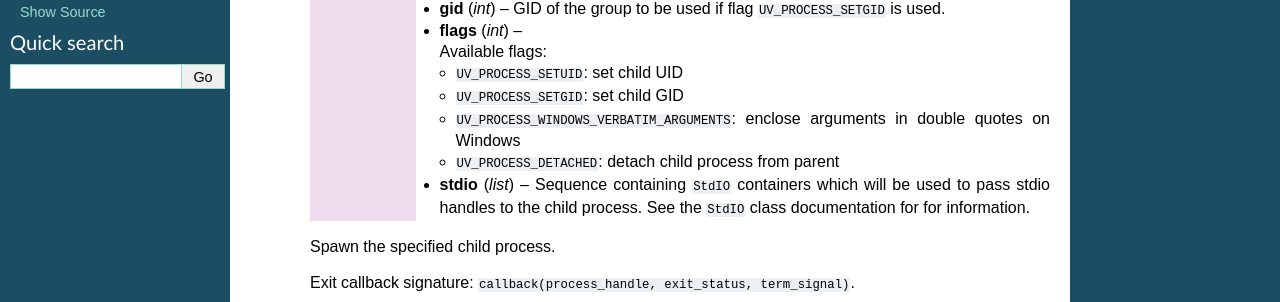
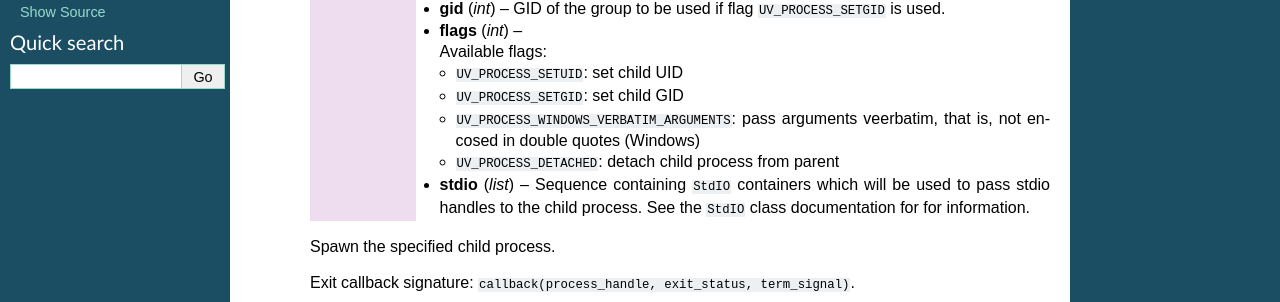
Before and after one commit to saghul/pyuv, a Sphinx documentation site: the page built from docs/process.rst, in a window 1280 px wide. Shown: the part 414-716 px from the top of the page. Built offline with Sphinx 7.4.7, drawn with Linux system fonts in a browser that asks for light colours.

Commit message:
Fixed UV_PROCESS_WINDOWS_VERBATIM_ARGUMENTS documentation

```diff
--- a/docs/process.rst
+++ b/docs/process.rst
@@ -40,7 +40,8 @@
 
             - ``UV_PROCESS_SETUID``: set child UID
             - ``UV_PROCESS_SETGID``: set child GID
-            - ``UV_PROCESS_WINDOWS_VERBATIM_ARGUMENTS``: enclose arguments in double quotes on Windows
+            - ``UV_PROCESS_WINDOWS_VERBATIM_ARGUMENTS``: pass arguments veerbatim, that is, not encosed
+              in double quotes (Windows)
             - ``UV_PROCESS_DETACHED``: detach child process from parent
 
         :param list stdio: Sequence containing ``StdIO`` containers which will be used to pass stdio
```
